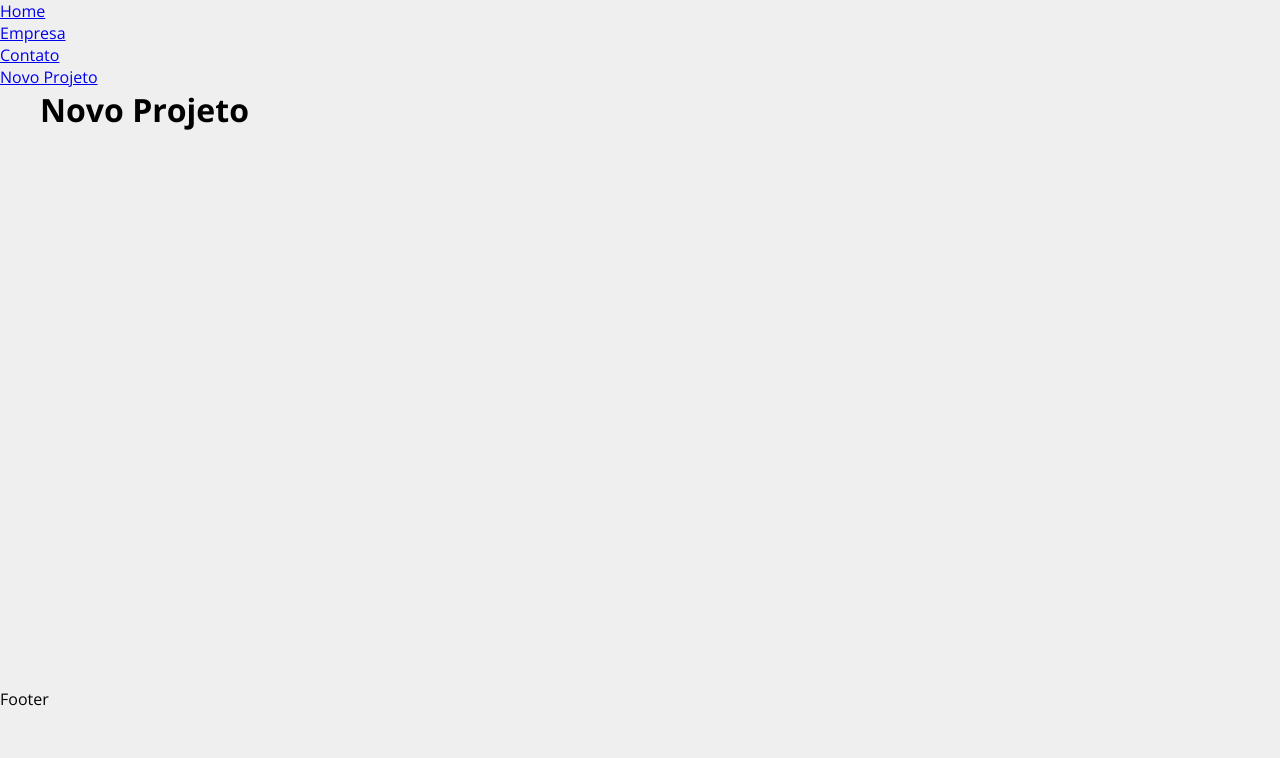
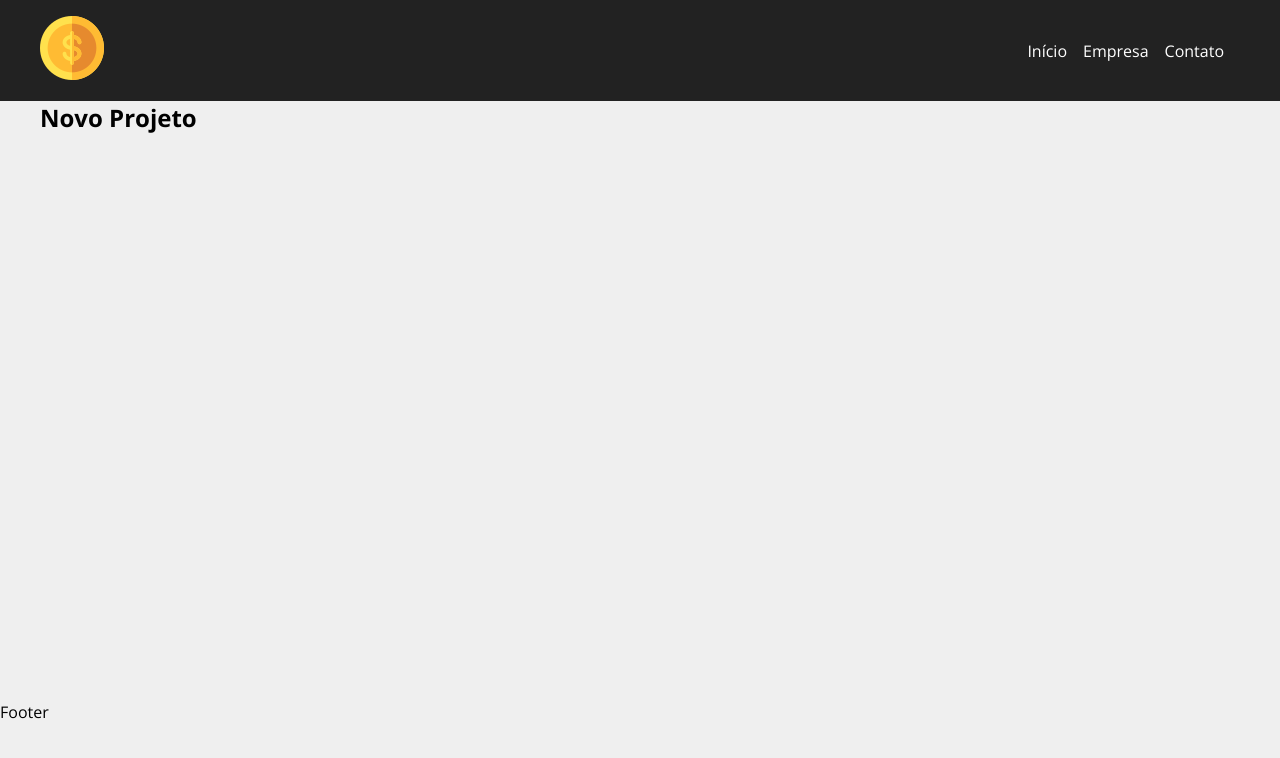
Before and after one commit to vittorRafael/costs, a React (Vite) app: page /novoprojeto in a window 1280 px wide. Shown: the top 758 px of the page. Built offline with nearby package versions, Linux system fonts and the light colour scheme.

Commit message:
criando barra de navegação

```diff
--- a/src/App.jsx
+++ b/src/App.jsx
@@ -1,34 +1,17 @@
 import React from 'react';
-import {
-  BrowserRouter as Router,
-  Routes,
-  Route,
-  Navigate,
-  Link,
-} from 'react-router-dom';
+import { BrowserRouter as Router, Routes, Route } from 'react-router-dom';
 import Home from './components/pages/Home';
 import Contato from './components/pages/Contato';
 import Empresa from './components/pages/Empresa';
 import NovoProjeto from './components/pages/NovoProjeto';
 import Container from './components/layout/Container';
+import Navbar from './components/layout/Navbar';
+import Footer from './components/layout/Footer';
 
 function App() {
   return (
     <Router>
-      <ul>
-        <li>
-          <Link to="/">Home</Link>
-        </li>
-        <li>
-          <Link to="/empresa">Empresa</Link>
-        </li>
-        <li>
-          <Link to="/contato">Contato</Link>
-        </li>
-        <li>
-          <Link to="/novoprojeto">Novo Projeto</Link>
-        </li>
-      </ul>
+      <Navbar />
       <Container customClass="min-height">
         <Routes>
           <Route path="/" element={<Home />} />
@@ -37,7 +20,7 @@ function App() {
           <Route path="/novoprojeto" element={<NovoProjeto />} />
         </Routes>
       </Container>
-      <p>Footer</p>
+      <Footer />
     </Router>
   );
 }
--- a/src/components/layout/Container.jsx
+++ b/src/components/layout/Container.jsx
@@ -2,9 +2,9 @@ import React from 'react';
 import styles from './Container.module.css';
 const Container = ({ children, customClass }) => {
   return (
-    <div className={`${styles.container} ${styles[customClass]}`}>
+    <section className={`${styles.container} ${styles[customClass]}`}>
       {children}
-    </div>
+    </section>
   );
 };
 
--- /dev/null
+++ b/src/components/layout/Footer.jsx
@@ -0,0 +1,11 @@
+import React from 'react';
+
+const Footer = () => {
+  return (
+    <footer>
+      <p>Footer</p>
+    </footer>
+  );
+};
+
+export default Footer;
--- /dev/null
+++ b/src/components/layout/Navbar.jsx
@@ -0,0 +1,30 @@
+import React from 'react';
+import { Link } from 'react-router-dom';
+import Container from './Container';
+import styles from './Navbar.module.css';
+import logo from '../../img/costs_logo.png';
+
+const Navbar = () => {
+  return (
+    <nav className={styles.navbar}>
+      <Container>
+        <Link to="/">
+          <img src={logo} alt="Costs" />
+        </Link>
+        <ul className={styles.list}>
+          <li className={styles.item}>
+            <Link to="/">Início</Link>
+          </li>
+          <li className={styles.item}>
+            <Link to="/empresa">Empresa</Link>
+          </li>
+          <li className={styles.item}>
+            <Link to="/contato">Contato</Link>
+          </li>
+        </ul>
+      </Container>
+    </nav>
+  );
+};
+
+export default Navbar;
--- /dev/null
+++ b/src/components/layout/Navbar.module.css
@@ -0,0 +1,25 @@
+.navbar{
+  display: flex;
+  justify-content: space-between;
+  background-color: #222;
+  padding: 1em;
+}
+
+.list {
+  list-style: none;
+  display: flex;
+  align-items: center;
+}
+
+.item {
+  margin-right: 1em;
+}
+
+.item a {
+  color: #fff;
+  text-decoration: none;
+}
+
+.item a:hover {
+  color: #ffbb33;
+}
```
Also changed, not shown: src/components/layout/Footer.module.css (added).
